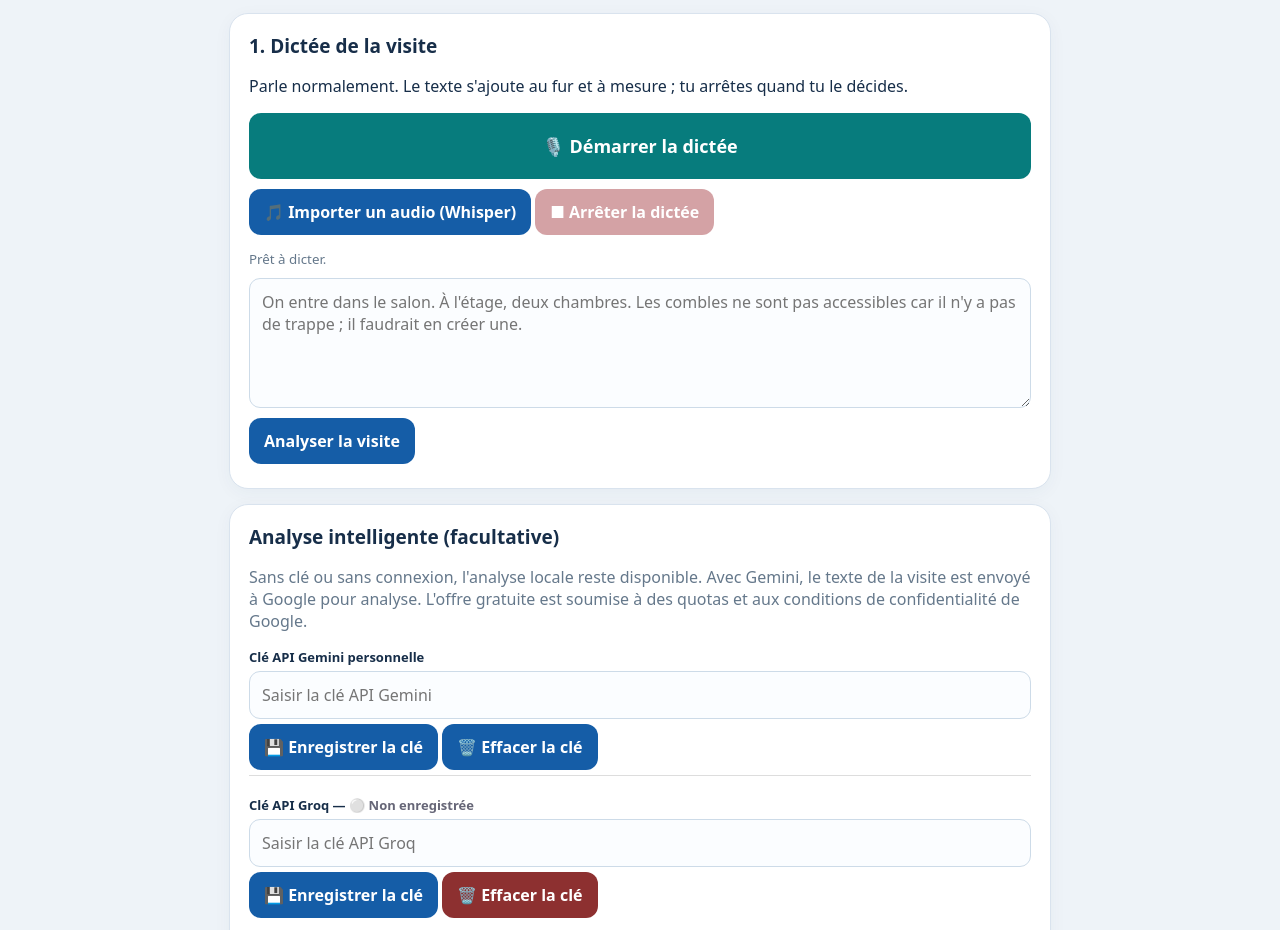
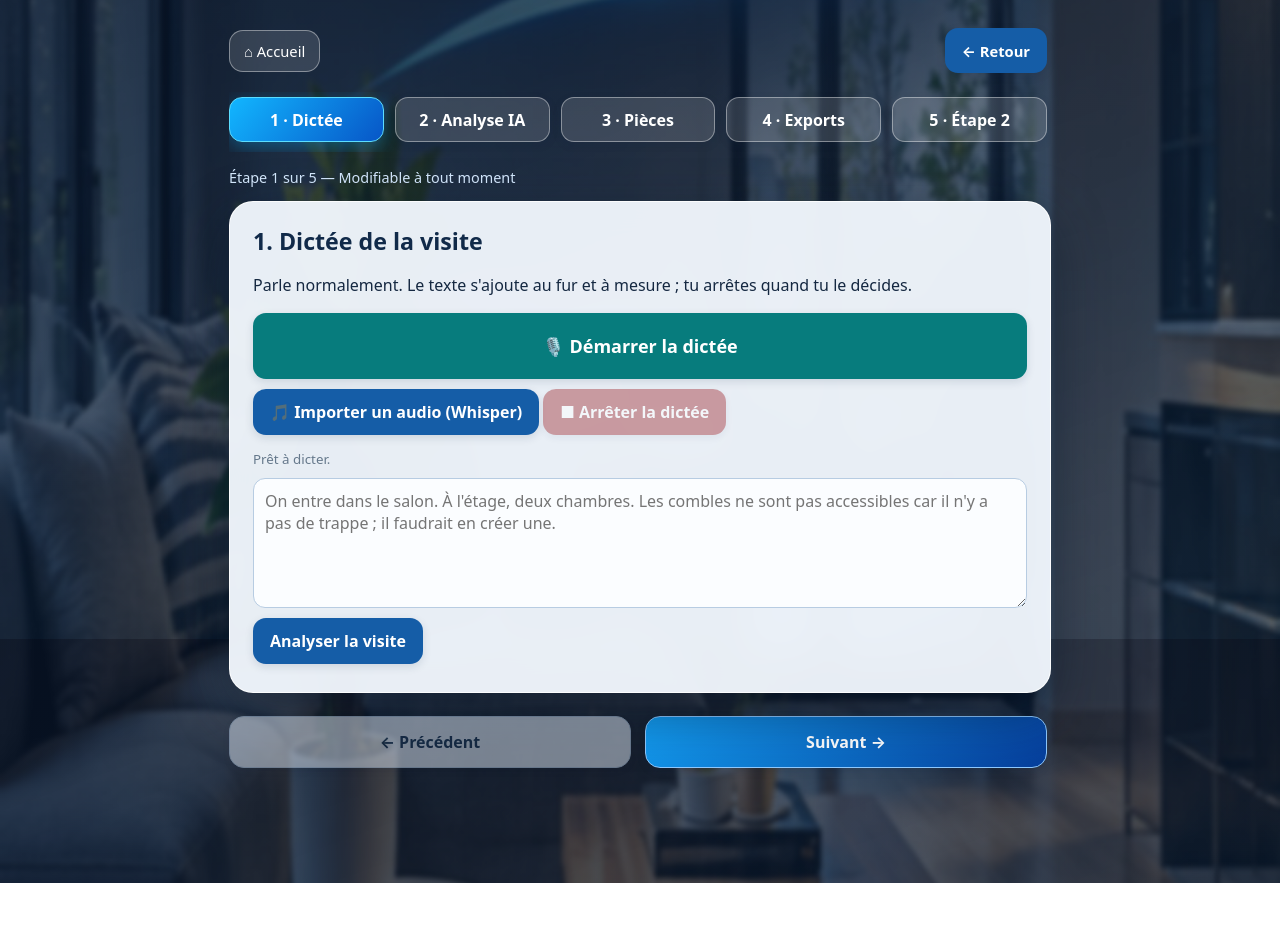
Before and after one commit to Jolespoils/Releve_immo, a plain HTML site: page app/src/main/assets/etape1/index.html in a window 1280 px wide. Shown: the part 161-1091 px from the top of the page. After the commit the page ends 1044 px from the top, so only its background shows below. Drawn offline with Linux system fonts and the light colour scheme.

Commit message:
Add files via upload

```diff
--- a/app/src/main/assets/etape1/index.html
+++ b/app/src/main/assets/etape1/index.html
@@ -6,7 +6,32 @@
 <section id="step1gate"><h2>Sauvegarde et étape 2</h2><p id="exportguard" class="muted">Exporte le XML de l’étape 1 pour déverrouiller la suite.</p><button id="importxml">Importer un XML</button><input id="xmlfile" type="file" accept=".xml,text/xml,application/xml" hidden><button id="nextstep" disabled>Passer à l’étape 2 →</button></section>
 </main>
 <style>.room{border-bottom:1px solid #ddd;padding:10px 0}.room label{display:block;margin:7px 0 3px;font-size:.9em}.room input,.room select{width:100%;box-sizing:border-box}.room button{background:#8d3030}.room .fields{display:grid;grid-template-columns:1fr 1fr;gap:8px}@media(max-width:500px){.room .fields{grid-template-columns:1fr}}select{font:inherit;padding:9px}.room textarea{min-height:60px}small{margin:8px 0}</style>
-<link rel="stylesheet" href="../shared/theme.css"><script>
+<link rel="stylesheet" href="../shared/theme.css"><style id="ri-v2-screen">
+/* Interface V2 : le moteur de dictée, les API et les exports restent inchangés. */
+body{background:linear-gradient(160deg,rgba(8,20,40,.78),rgba(14,39,67,.65)),url('../accueil/salon.jpg') center/cover fixed!important;color:#f3f8ff!important;min-height:100vh;padding:0!important;margin:0!important}
+main{max-width:850px!important;margin:0 auto!important;padding:16px 14px 110px!important}
+header{max-width:850px;margin:auto;padding:24px 20px 8px!important;background:transparent!important;color:white!important}
+header h1,header p{color:white!important;text-shadow:0 2px 8px #14253c}
+main>section{background:rgba(244,249,255,.95)!important;color:#152841!important;border:1px solid rgba(255,255,255,.85)!important;border-radius:24px!important;box-shadow:0 18px 55px #04142677!important;padding:23px!important;margin:14px 0!important;backdrop-filter:blur(16px)}
+main>section h2{color:#112a49!important;font-size:1.45rem!important;margin-top:0!important}
+main>section p,.muted{line-height:1.5}
+main button{border-radius:13px!important;padding:12px 17px!important;margin:5px 4px 5px 0!important;min-height:46px;box-shadow:0 3px 8px #0c2b4a20}
+main input,main textarea,main select{border-radius:12px!important;border:1px solid #b7cce2!important;padding:11px!important;max-width:100%;box-sizing:border-box}
+main textarea{min-height:160px}
+.ri-top{display:flex;gap:10px;align-items:center;justify-content:space-between;padding:10px 0 14px}
+.ri-top a,.ri-top button{display:inline-flex;align-items:center;gap:6px;text-decoration:none;color:white;background:#ffffff22;border:1px solid #ffffff66;border-radius:14px;padding:10px 14px;font-size:.92rem;cursor:pointer}
+.ri-stepper{display:flex;gap:7px;margin:0 0 16px;overflow-x:auto;padding-bottom:5px}
+.ri-stepper button{flex:1;min-width:90px;white-space:nowrap;background:#ffffff24!important;color:#fff!important;border:1px solid #ffffff66!important;border-radius:13px!important;padding:10px 7px!important;font-weight:650;cursor:pointer}
+.ri-stepper button.active{background:linear-gradient(130deg,#12b6ff,#0756c7)!important;border-color:#5cddff!important;box-shadow:0 5px 18px #00aeff55}
+.ri-stepper button:disabled{opacity:.5}
+.ri-progress{color:#d6eaff;font-size:.9rem;margin:4px 0 12px}
+.ri-actions{display:flex;justify-content:space-between;gap:10px;margin-top:18px}
+.ri-actions button{flex:1;border-radius:15px!important;border:1px solid #8ec9ff!important;background:linear-gradient(135deg,#139cf0,#063e9b)!important;color:#fff!important;font-weight:700;padding:14px!important}
+.ri-actions button.secondary{background:#e6f0fc!important;color:#153456!important;border-color:#bfd6ef!important}
+body.ri-guided main>section{display:none!important}
+body.ri-guided.ri-stage-0 main>section:nth-of-type(1),body.ri-guided.ri-stage-1 main>section:nth-of-type(2),body.ri-guided.ri-stage-2 main>section:nth-of-type(3),body.ri-guided.ri-stage-3 main>section:nth-of-type(4),body.ri-guided.ri-stage-4 main>section:nth-of-type(5){display:block!important}
+@media(max-width:520px){header h1{font-size:1.9rem!important}.ri-stepper button{font-size:.77rem;min-width:80px}main>section{padding:18px!important}}
+</style><script>
 const $=id=>document.getElementById(id);
 const levels=['Sous-sol','Rez de chaussée','Entresol','1er étage','2e étage','3e étage','4e étage','5e étage','Combles','Grenier','Toiture','Extérieur'];
 let rooms=[], keys=[];
@@ -160,4 +185,27 @@ window.releveAudioError=message=>{
   audioImportRunning=false;$('importaudio').disabled=false;
   $('status').textContent='Audio : '+message;
 };
-</script><script src="../shared/draft.js"></script><script src="../shared/navigation.js"></script></html>
+</script><script src="../shared/draft.js"></script><script src="../shared/navigation.js"></script><script id="ri-v2-guided">
+/* Navigation de présentation uniquement : ne touche pas aux règles métier. */
+(function(){
+const stages=['Dictée','Analyse IA','Pièces','Exports','Étape 2'];
+const main=document.querySelector('main');
+if(!main)return;
+const sections=Array.from(main.children).filter(x=>x.tagName==='SECTION');
+if(sections.length!==5)return;
+const wrapper=document.createElement('div');
+wrapper.innerHTML='<div class="ri-top"><a href="../accueil/index.html">⌂ Accueil</a><button type="button" id="ri-return">← Retour</button></div><div class="ri-stepper" id="ri-steps"></div><div class="ri-progress" id="ri-progress"></div>';
+main.insertBefore(wrapper,sections[0]);
+const actions=document.createElement('div');actions.className='ri-actions';
+actions.innerHTML='<button type="button" class="secondary" id="ri-prev">← Précédent</button><button type="button" id="ri-next">Suivant →</button>';
+main.appendChild(actions);
+let current=0;
+const tabs=document.getElementById('ri-steps');
+stages.forEach((label,i)=>{const b=document.createElement('button');b.type='button';b.textContent=(i+1)+' · '+label;b.addEventListener('click',()=>show(i));tabs.appendChild(b)});
+function show(i){current=Math.max(0,Math.min(stages.length-1,i));document.body.classList.add('ri-guided');for(let j=0;j<stages.length;j++)document.body.classList.toggle('ri-stage-'+j,j===current);Array.from(tabs.children).forEach((b,j)=>b.classList.toggle('active',j===current));document.getElementById('ri-progress').textContent='Étape '+(current+1)+' sur '+stages.length+' — Modifiable à tout moment';document.getElementById('ri-prev').disabled=current===0;document.getElementById('ri-next').textContent=current===stages.length-1?'Retour aux pièces':'Suivant →';window.scrollTo(0,0)}
+document.getElementById('ri-prev').onclick=()=>show(current-1);
+document.getElementById('ri-return').onclick=()=>{if(current===0)location.href='../accueil/index.html';else show(current-1)};
+document.getElementById('ri-next').onclick=()=>show(current===stages.length-1?2:current+1);
+show(0);
+})();
+</script></html>
```
